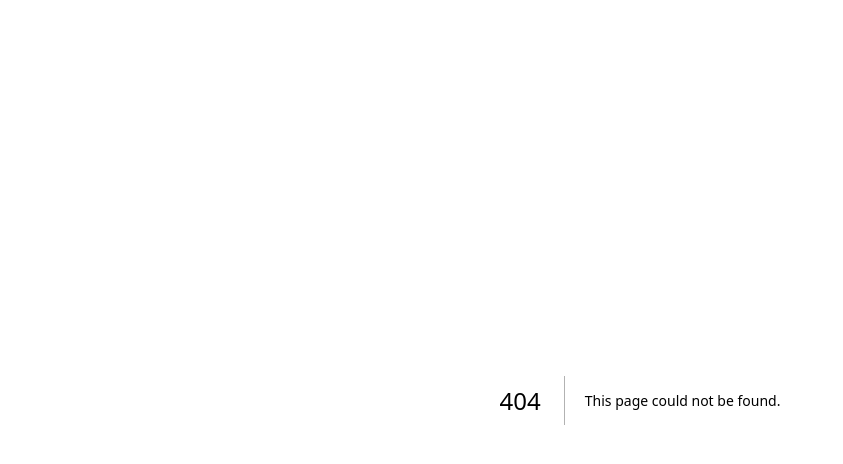
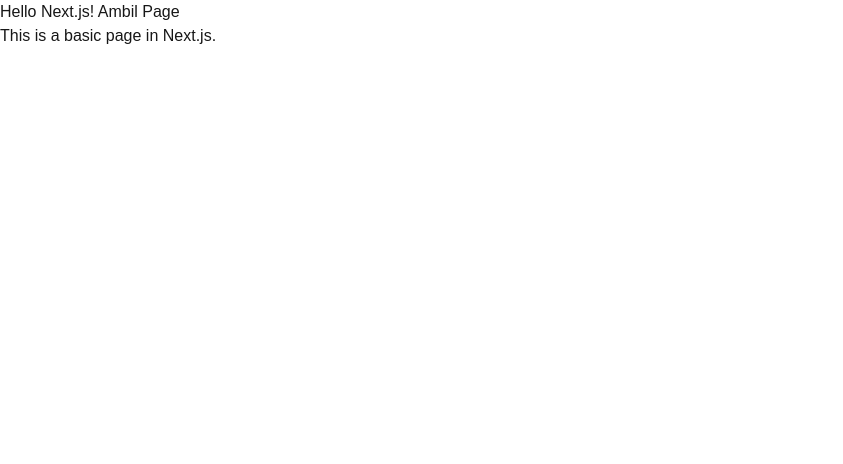
Before and after one commit to bone04/learn-octo, a Next.js app: page /ambil in a window 1280 px wide. Before the commit this address had no page. Shown: the top 464 px of the page, without its empty margins (0-843 px from the left). Built offline with nearby package versions, Linux system fonts and the light colour scheme.

Commit message:
Create AmbilPage component in page.tsx
Add a basic Ambil page with a header and paragraph.

```diff
--- /dev/null
+++ b/app/ambil/page.tsx
@@ -0,0 +1,12 @@
+// https://raw.githubusercontent.com/bone04/learn-octo/main/items.json
+
+export default async function AmbilPage() {
+    // const ambilData = fetch();
+
+    return (
+    <div>
+      <h1>Hello Next.js! Ambil Page</h1>
+      <p>This is a basic page in Next.js.</p>
+    </div>
+  );
+}
```
